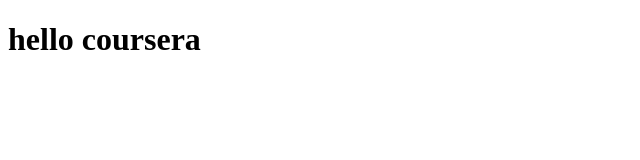
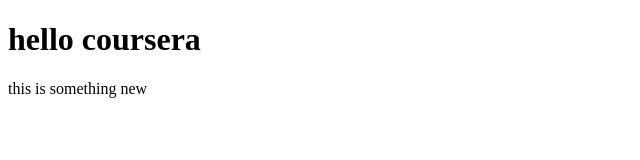
Before and after one commit to sameeksha-g/coursera-test, a plain HTML site: page site/index.html in a window 1280 px wide. Shown: the whole page, without its empty margins (0-640 px from the left). Drawn offline with Linux system fonts and the light colour scheme.

Commit message:
Small addition to our page

```diff
--- a/site/index.html
+++ b/site/index.html
@@ -7,5 +7,6 @@
 </head>
 <body>
 <h1>hello coursera</h1>
+<p>this is something new</p>
 </body>
 </html>
```
